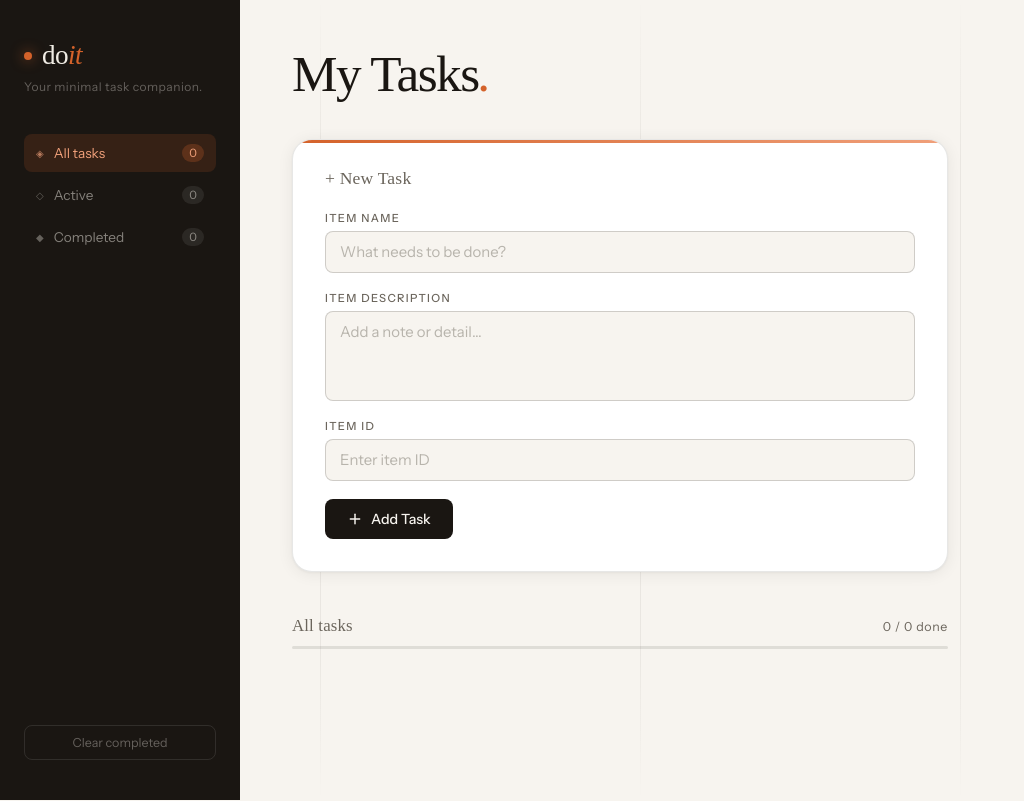
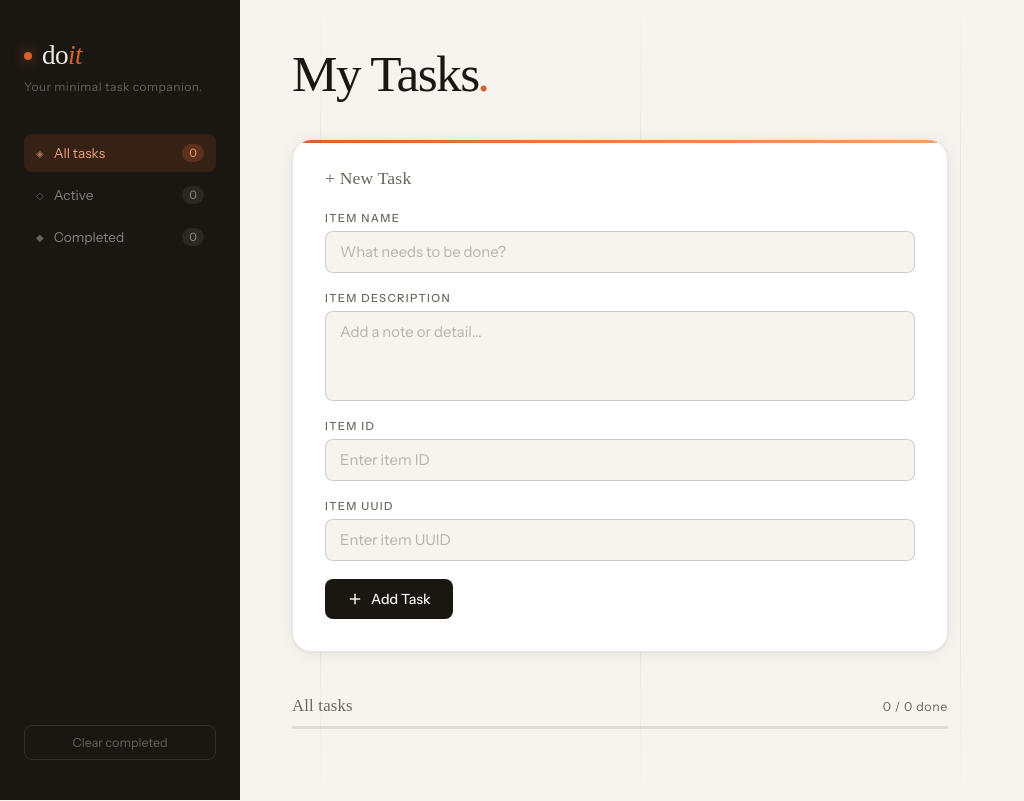
Before and after one commit to Sakshi-Saxena/todo-flask, a Flask app: page / in a window 1280 px wide. Shown: the top 801 px of the page, without its empty margins (0-1024 px from the left). Run offline with Flask 3, Linux system fonts and the light colour scheme; some web fonts are replaced.

Commit message:
uuid added

```diff
--- a/frontend/Templates/index.html
+++ b/frontend/Templates/index.html
@@ -75,6 +75,10 @@
               <label for="item-ID">Item ID</label>
               <input id="item-ID" name="item-ID" type="text" placeholder="Enter item ID" autocomplete="off"/>
             </div>
+            <div class="field">
+              <label for="item-UUID">Item UUID</label>
+              <input id="item-UUID" name="item-UUID" type="text" placeholder="Enter item UUID" autocomplete="off"/>
+            </div>
             <button class="add-btn" id="add-btn">
               <svg xmlns="http://www.w3.org/2000/svg" width="16" height="16" viewBox="0 0 24 24"
                    fill="none" stroke="currentColor" stroke-width="2.2" stroke-linecap="round" stroke-linejoin="round">
```
